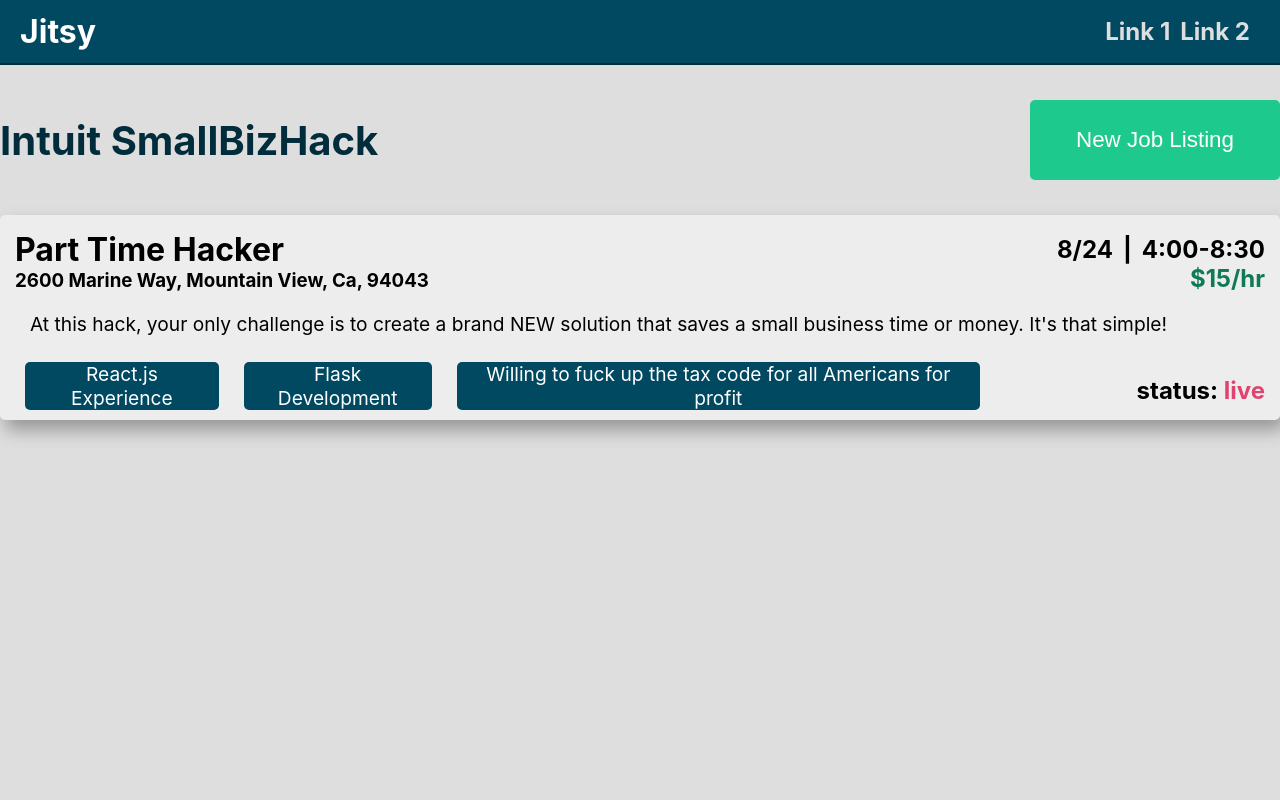
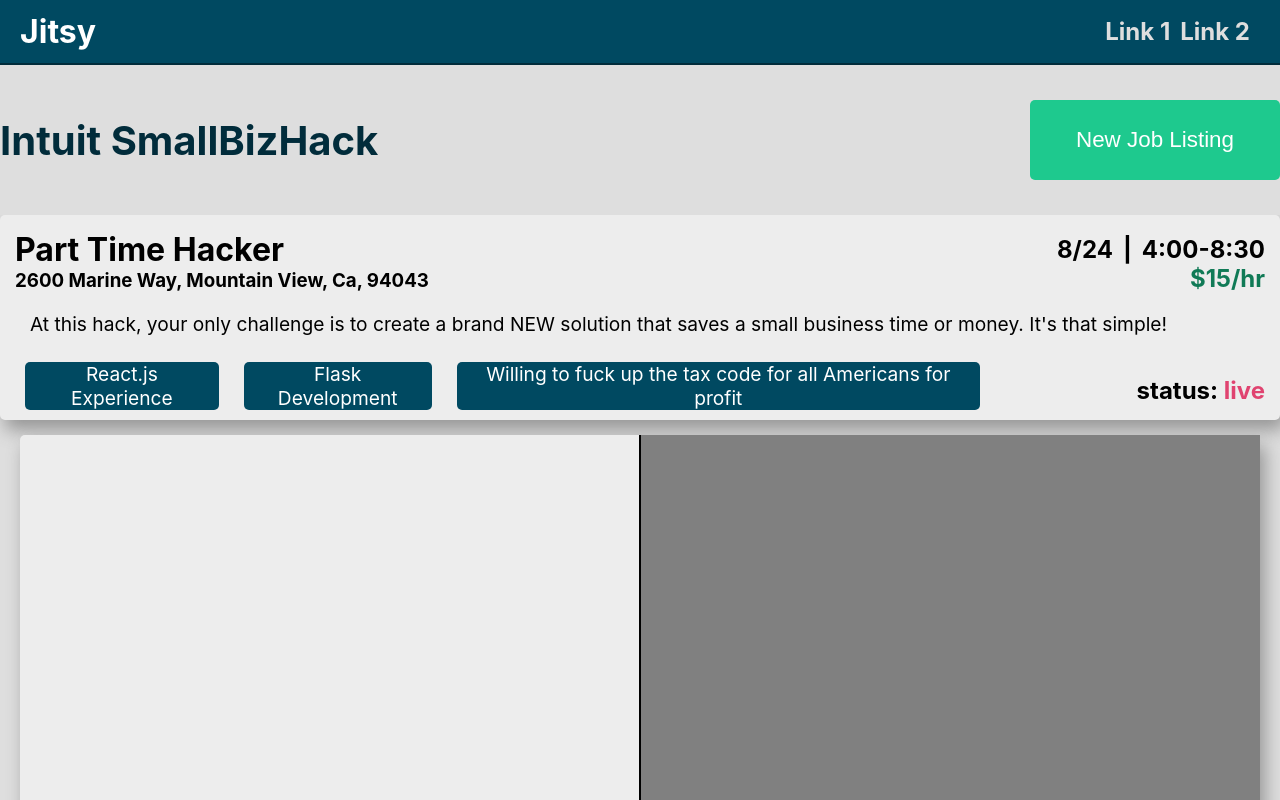
Before and after one commit to asiridissa/JitsyClient, a React (Create React App) app: page / in a window 1280 px wide. Built offline with nearby package versions, Linux system fonts and the light colour scheme.

Commit message:
Add <WorkerListing/> as component to show worker candidates. Add proper scrolling to <HomepageBIZ/>

```diff
--- a/src/components/HomepageBIZ/HomepageBIZ.css
+++ b/src/components/HomepageBIZ/HomepageBIZ.css
@@ -41,3 +41,19 @@
   color: #012C3B;
   font-size: 2.5em;
 }
+
+
+/* Listings ------------------------------------------------------------------*/
+
+.hpb-listings-container {
+  height: calc(100% - 150px);
+  width: 100%;
+  overflow-x: hidden;
+}
+
+.hpb-listings-scroll-container {
+  height: 100%;
+  overflow-y: scroll;
+  width: 100%;
+  padding-right: 50px;
+}
--- a/src/components/HomepageBIZ/HomepageBIZ.js
+++ b/src/components/HomepageBIZ/HomepageBIZ.js
@@ -3,7 +3,7 @@ import './HomepageBIZ.css';
 
 // componenents
 import JobListing from '../JobListing/JobListing.js';
-
+import WorkerListing from '../WorkerListing/WorkerListing.js';
 
 class HomepageBIZ extends Component {
 
@@ -56,8 +56,14 @@ class HomepageBIZ extends Component {
           {/* command bar lets you create a new posting*/}
           {this.renderCommandBar()}
 
+          <div className="hpb-listings-container">
+            <div className="hpb-listings-scroll-container">
+              <JobListing listing={this.state.listing}/>
+              <WorkerListing/>
+              <WorkerListing/>
+            </div>
+          </div>
 
-          <JobListing listing={this.state.listing}/>
         </div>
       </div>
     );
--- a/src/components/JobListing/JobListing.js
+++ b/src/components/JobListing/JobListing.js
@@ -5,11 +5,6 @@ class JobListing extends Component {
 
   constructor() {
     super();
-
-
-    this.state = {
-      company_name: "Intuit SmallBizHack",
-    };
   }
 
 
@@ -80,7 +75,7 @@ class JobListing extends Component {
     );
   }
 
-  // renders <HomepageBIZ/>
+  // renders <JobListing/>
   render() {
     return (
       <div>
--- /dev/null
+++ b/src/components/WorkerListing/WorkerListing.css
@@ -0,0 +1,31 @@
+.worker-listing-container {
+  width: calc(100% - 40px);
+  height: 500px;
+  margin-top: 15px;
+  margin-left: 20px;
+  background-color: blue;
+  background-color: #EDEDED;
+  border-radius: 5px;
+  box-shadow: 5px 10px 18px #969696;
+  display: flex;
+  justify-content: space-around;
+}
+
+.worker-listing-left-half-container {
+  width: calc(50% - 1px);
+  height: 100%;
+  border-right: 1px solid black;
+}
+
+.worker-listing-right-half-container {
+  width: calc(50% - 1px);
+  height: 100%;
+  border-left: 1px solid black;
+}
+
+
+.wl-video-container {
+  height: 100%;
+  width: 100%;
+  background-color: gray;
+}
--- /dev/null
+++ b/src/components/WorkerListing/WorkerListing.js
@@ -0,0 +1,27 @@
+import React, { Component } from 'react';
+import './WorkerListing.css';
+
+class WorkerListing extends Component {
+
+
+  render() {
+    return (
+      <div className="worker-listing-container">
+
+        {/* left half: worker information*/}
+        <div className="worker-listing-left-half-container">
+
+        </div>
+
+        {/* right half: video */}
+        <div className="worker-listing-right-half-container">
+          <div className="wl-video-container">
+
+          </div>
+        </div>
+      </div>
+    );
+  }
+}
+
+export default WorkerListing;
```
